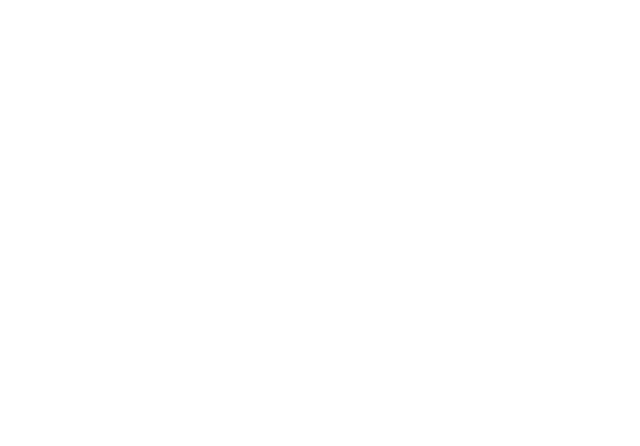
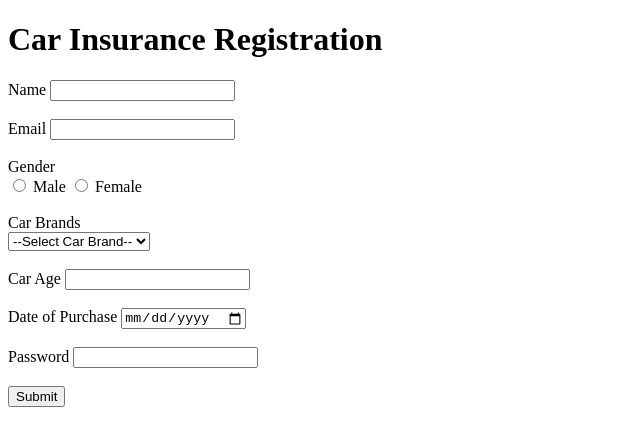
Before and after one commit to acciojob/car-insurance-form-RohanWakhare, a website: page main.html in a window 1280 px wide. Shown: the whole page, without its empty margins (0-640 px from the left). Drawn offline with Linux system fonts and the light colour scheme.

Commit message:
created a submission

```diff
--- a/main.html
+++ b/main.html
@@ -1,16 +1,54 @@
 <!DOCTYPE html>
+<html lang="en">
+<head>
+  <meta charset="UTF-8">
+  <title>Car Insurance Registration Form</title>
+</head>
+<body>
 
-<html>
+  <h1>Car Insurance Registration</h1>
 
-<head>
-	<link rel="stylesheet" href="styles.css">
-</head>
+  <form method="POST">
 
-<body>
-	<!-- the entire body must be written by student -->
-    <script type="text/javascript" src="./script.js">
-</script>
+    <label for="name">Name</label>
+    <input type="text" id="name" required>
+    <br><br>
+
+    <label for="email">Email</label>
+    <input type="email" id="email" required>
+    <br><br>
+
+    <label>Gender</label><br>
+    <input type="radio" id="gender_m" name="gender" value="male" required>
+    <label for="gender_m">Male</label>
+    <input type="radio" id="gender_f" name="gender" value="female">
+    <label for="gender_f">Female</label>
+    <br><br>
+
+    <label for="cars">Car Brands</label><br>
+    <select id="cars">
+      <option value="">--Select Car Brand--</option>
+      <option value="bmw">BMW</option>
+      <option value="audi">Audi</option>
+      <option value="mercedez">Mercedez</option>
+    </select>
+    <br><br>
+
+    <label for="carage">Car Age</label>
+    <input type="number" id="carage" required>
+    <br><br>
+
+    <label for="dop">Date of Purchase</label>
+    <input type="date" id="dop" required>
+    <br><br>
+
+    <label for="password">Password</label>
+    <input type="password" id="password" required>
+    <br><br>
+
+    <button type="submit">Submit</button>
+
+  </form>
 
 </body>
-
 </html>
```
